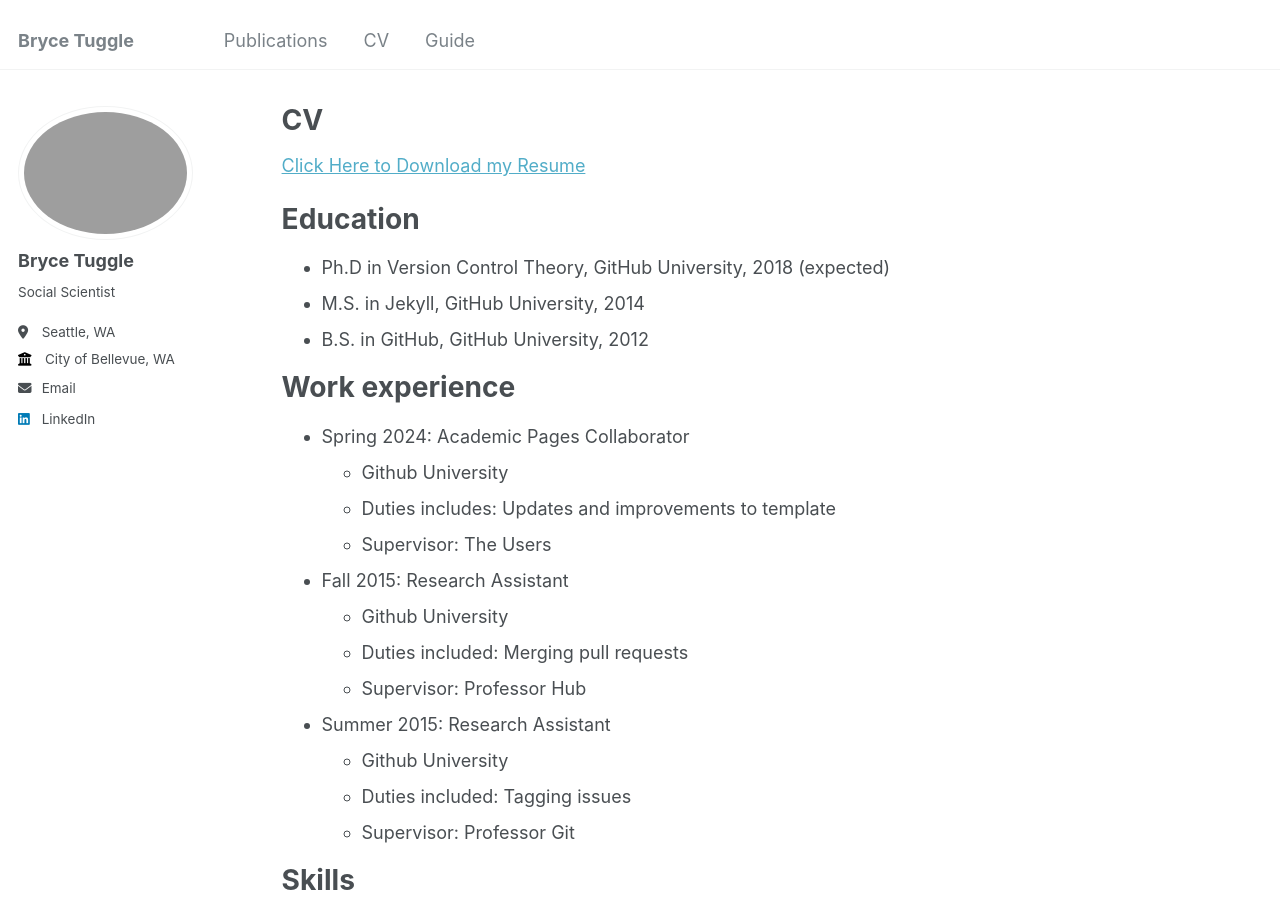
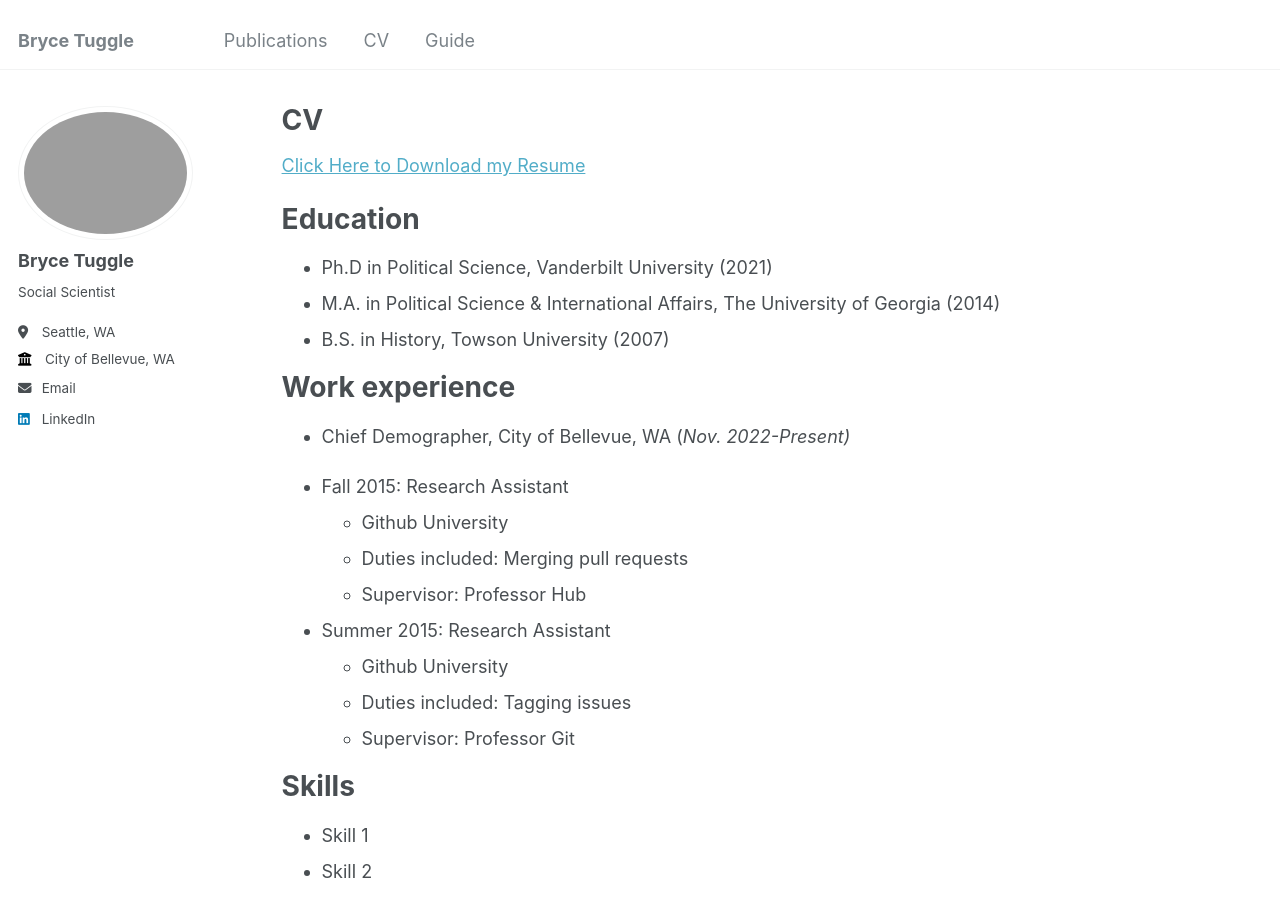
Before and after one commit to bwtuggle/bwtuggle.github.io, a Jekyll site: the page built from _pages/cv.md, in a window 1280 px wide and 900 px high. Built offline with Jekyll 4.4.1, drawn with Linux system fonts in a browser that asks for light colours.

Commit message:
Update cv.md

```diff
--- a/_pages/cv.md
+++ b/_pages/cv.md
@@ -13,16 +13,13 @@ redirect_from:
 
 Education
 ======
-* Ph.D in Version Control Theory, GitHub University, 2018 (expected)
-* M.S. in Jekyll, GitHub University, 2014
-* B.S. in GitHub, GitHub University, 2012
+* Ph.D in Political Science, Vanderbilt University (2021)
+* M.A. in Political Science & International Affairs, The University of Georgia (2014)
+* B.S. in History, Towson University (2007)
 
 Work experience
 ======
-* Spring 2024: Academic Pages Collaborator
-  * Github University
-  * Duties includes: Updates and improvements to template
-  * Supervisor: The Users
+* Chief Demographer, City of Bellevue, WA (<i>Nov. 2022-Present<i>)
 
 * Fall 2015: Research Assistant
   * Github University
```
